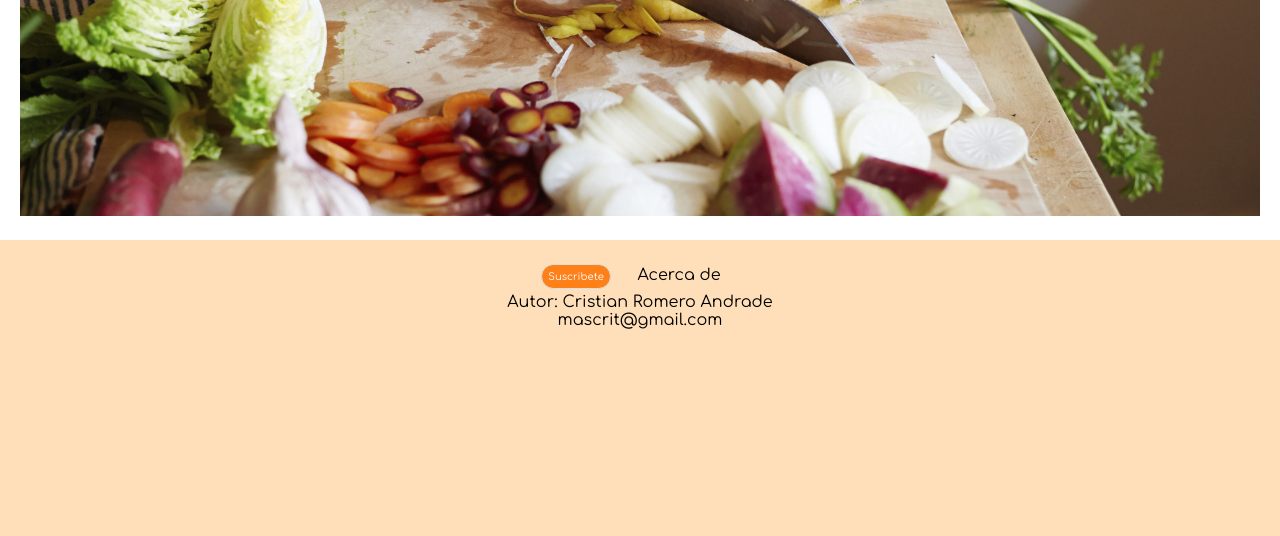
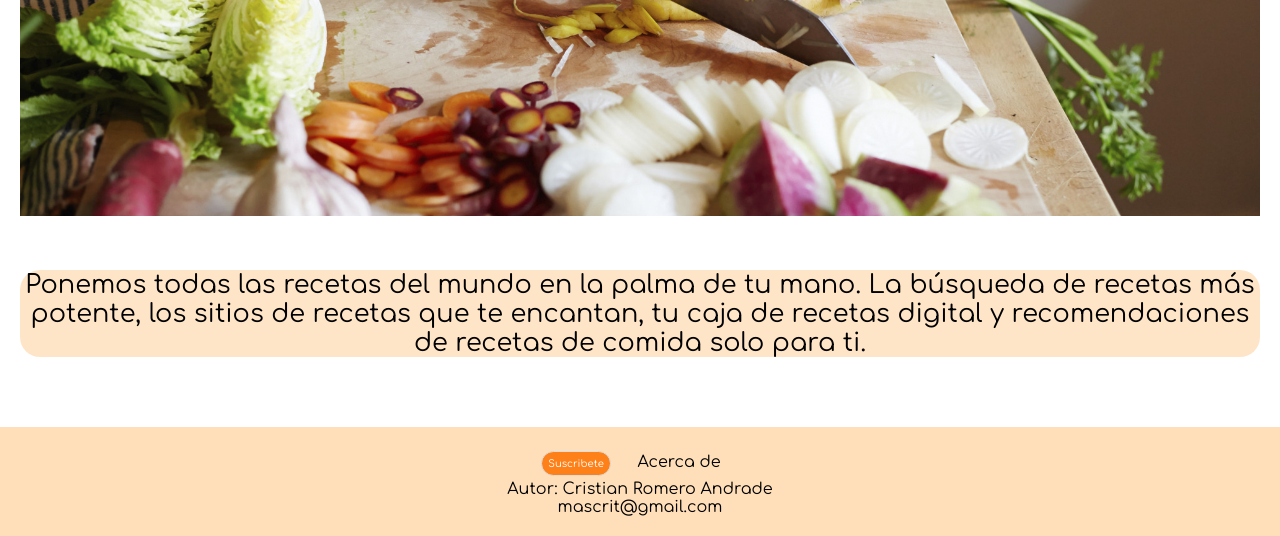
Before and after one commit to tysyak/Proyecto_negocios_2022, a PHP site: page / in a window 1280 px wide. Shown: the part 504-1040 px from the top of the page. Before the commit the page ends 833 px from the top, so only its background shows below. Run offline with PHP 8.4, Linux system fonts and the light colour scheme.

Commit message:
Fondo mas normalizado en las cards

```diff
--- a/recetario/assets/css/app.css
+++ b/recetario/assets/css/app.css
@@ -180,6 +180,9 @@ section p {
     margin: 50px auto;
     transition: .25s ease;
     text-align: center;
+    background-color: rgba(255,223,185,0.8);
+    border-radius:20px;
+    font-size: 1.5vw;
 }
 
 .container {
--- a/recetario/view/landing.view.php
+++ b/recetario/view/landing.view.php
@@ -39,3 +39,7 @@
         </a>
     </div>
 </div>
+
+<div class="card-about" style="font-size:2vw;">
+    Ponemos todas las recetas del mundo en la palma de tu mano. La búsqueda de recetas más potente, los sitios de recetas que te encantan, tu caja de recetas digital y recomendaciones de recetas de comida solo para ti.
+</div>
```
